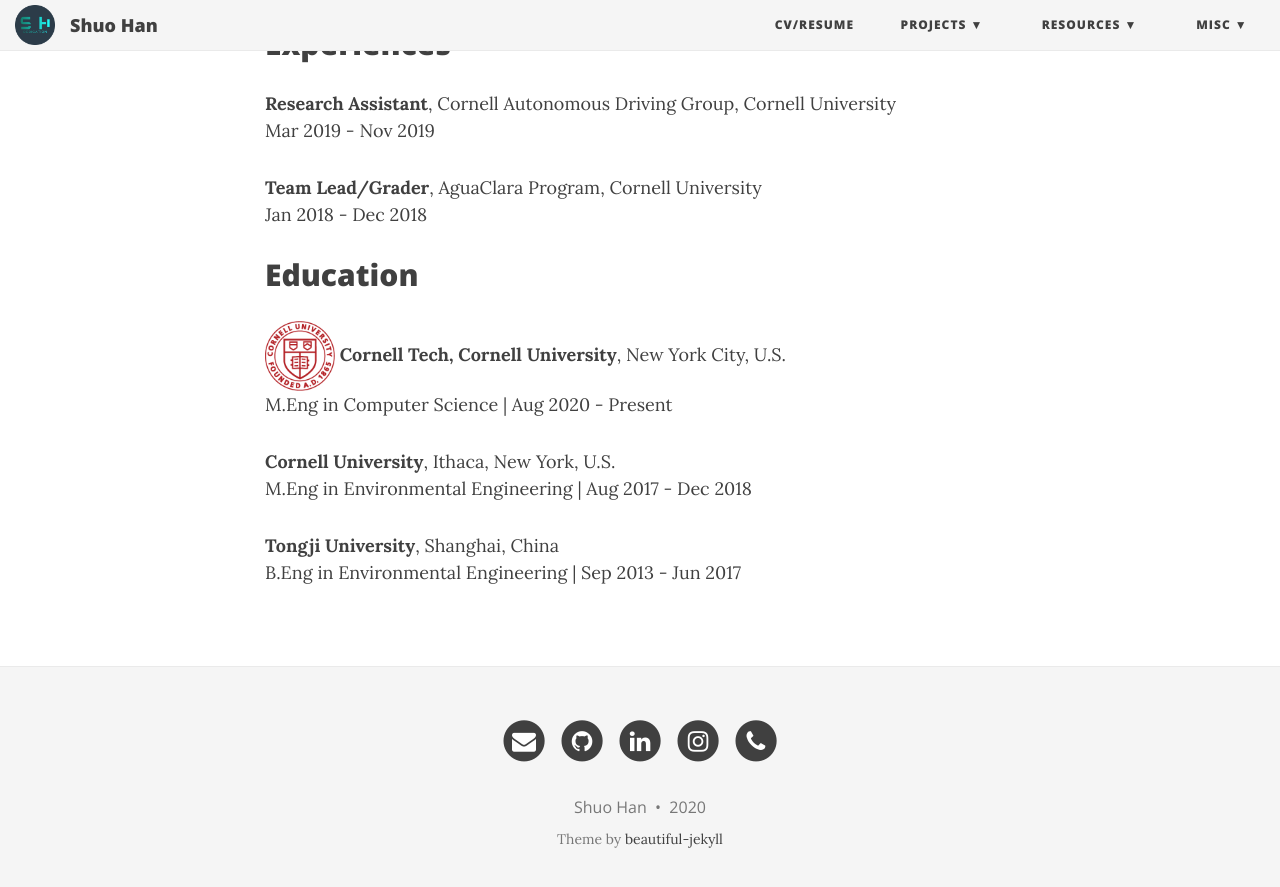
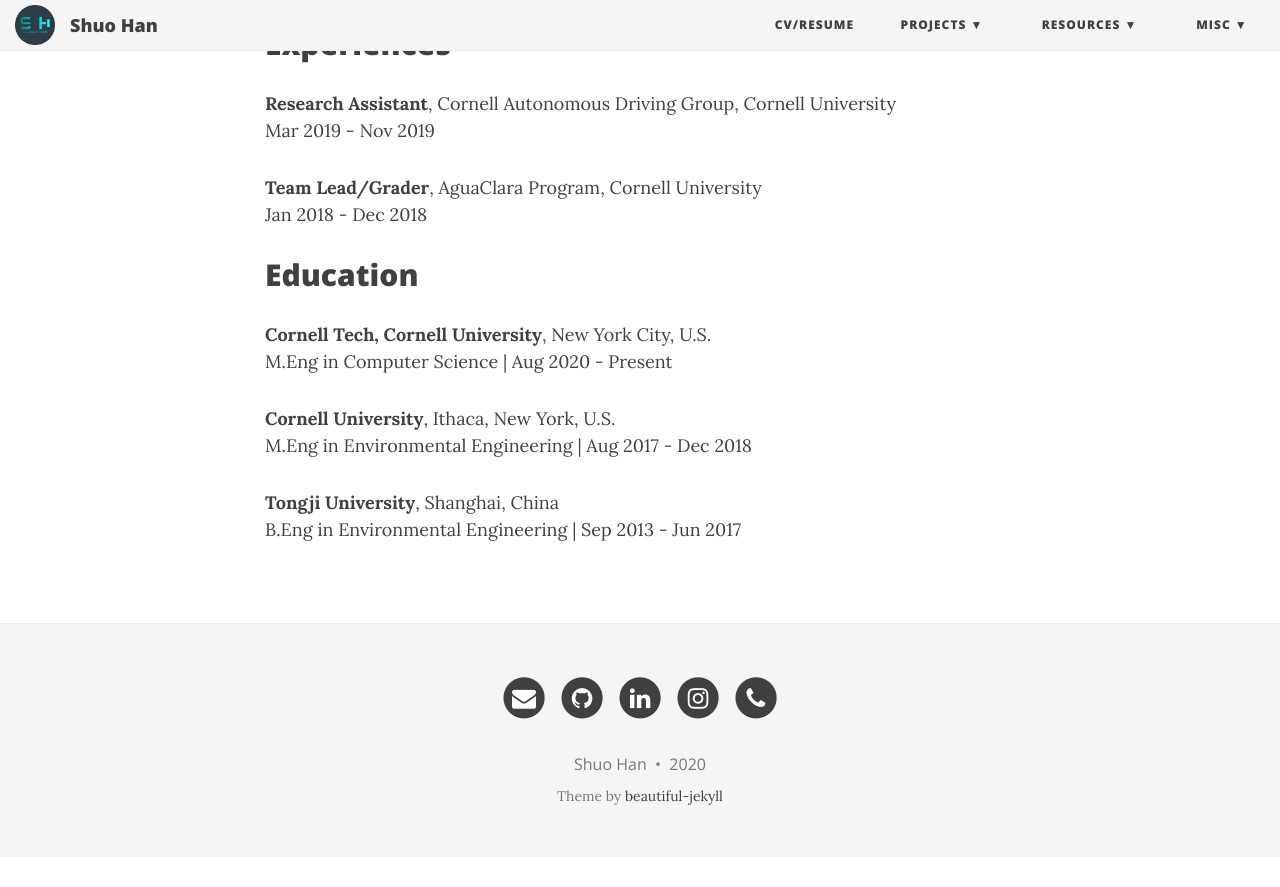
Before and after one commit to sh2439/sh2439.github.io, a Jekyll site: the page built from index.md, in a window 1280 px wide and 900 px high, scrolled down 774 px. Shown: the top 887 px of the window. Built offline with Jekyll 4.4.1, drawn with Linux system fonts in a browser that asks for light colours; nearby versions of some CDN libraries; after the commit the page ends 1631 px from its top, so only the background shows below that.

Commit message:
remove logo

```diff
--- a/index.md
+++ b/index.md
@@ -25,15 +25,8 @@
 
 ## Education
 
-
-
-<!-- | | | |
-|-|-|-|
-|<img src="img/school_logo/cornell.png"> width = "200"| **Cornell Tech, Cornell University**, New York City, U.S.<br> M.Eng in Computer Science, Aug 2020 - Present| -->
-
-<img align="middle" src="img/school_logo/cornell.png" width="70">  **Cornell Tech, Cornell University**, New York City, U.S.<br>
- M.Eng in Computer Science | Aug 2020 - Present <br>
-
+**Cornell Tech, Cornell University**, New York City, U.S.<br>
+M.Eng in Computer Science | Aug 2020 - Present
 
 **Cornell University**, Ithaca, New York, U.S.<br>
 M.Eng in Environmental Engineering | Aug 2017 - Dec 2018
```
